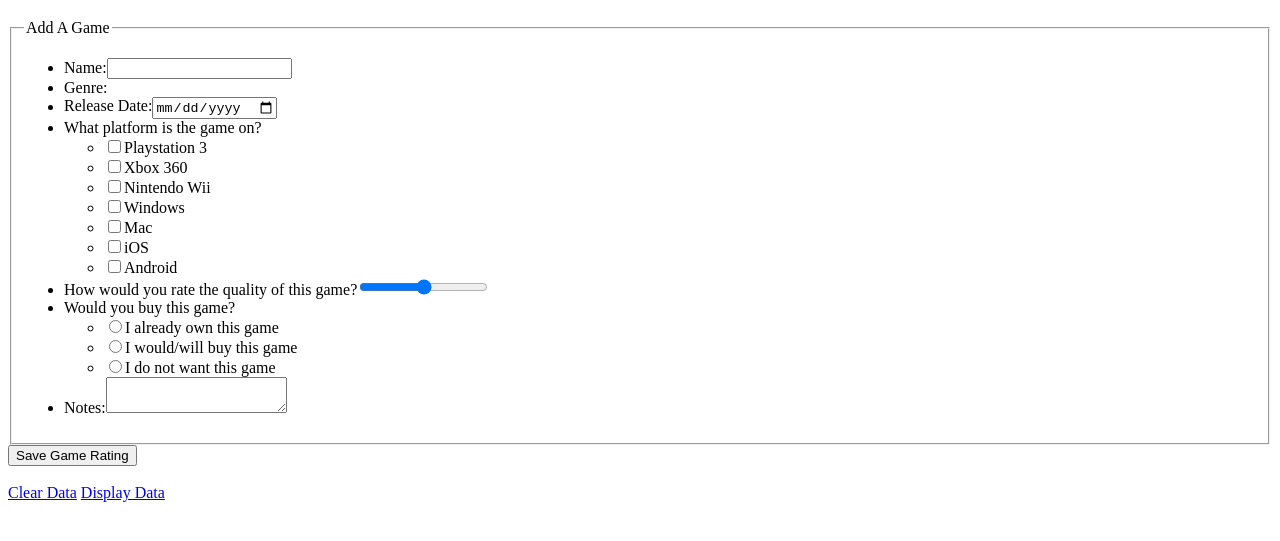
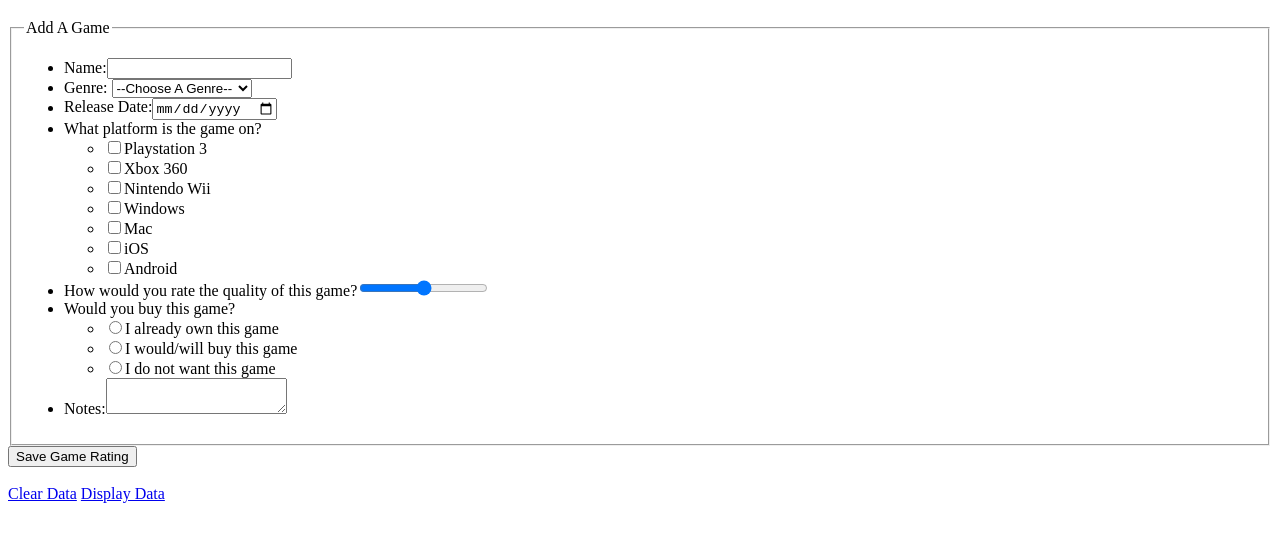
Before and after one commit to jrasnic/VFW-Project, a plain HTML site: page additem.html in a window 1280 px wide. Shown: the part 61-602 px from the top of the page. Drawn offline with Linux system fonts and the light colour scheme.

Commit message:
added makeCats function

```diff
--- a/additem.html
+++ b/additem.html
@@ -25,8 +25,8 @@
 			<legend>Add A Game</legend>
 			<ul>
 				<li><label for="name">Name:</label><input type="text" id="name" /></li>
-				<li id="select"><label for="genre">Genre:</label>
-					<!-- <select id="genre">
+				<li id="select"><label for="genres">Genre:</label>
+					<!-- <select id="genres">
 						<option value="Action-Adventure">Action-Adventure</option>
 						<option value="Fighting">Fighting</option>
 						<option value="FPS">FPS</option>
@@ -71,5 +71,6 @@
 		<a href="#" id="display">Display Data</a>
 	</nav>
 </footer>
+<script src="js/main.js" type="text/javascript"></script>
 </body>
 </html>
--- /dev/null
+++ b/js/main.js
@@ -0,0 +1,42 @@
+// Justin Rasnic
+// VFW 1208
+// Project 2
+
+// Delay JS until DOM is ready (all code must be inside this function)
+window.addEventListener("DOMContentLoaded", function(){
+
+	// get Element shortcut
+	function $(x){
+		var element = document.getElementById(x);
+		return element;
+	};
+
+	// create select element
+	function makeCats(){
+		var formTag = document.getElementsByTagName("form"),
+			selectLi = $("select"),
+			makeSelect = document.createElement("select");
+			makeSelect.setAttribute("id", "genres");
+		for (var i=0, j=genres.length; i<j; i++){
+			var makeOption = document.createElement("option");
+			var optText = genres[i];
+			makeOption.setAttribute("value", optText);
+			makeOption.innerHTML = optText;
+			makeSelect.appendChild(makeOption);
+		};
+		selectLi.appendChild(makeSelect);
+	};
+
+	// variables
+	var genres = ["--Choose A Genre--","Action-Adventure", "Fighting", "FPS", "Platformer", "Puzzle", "RPG", "Simulation", "Sports", "Strategy"];
+	makeCats();
+
+	// set click events
+	/*var displayLink = $("display");
+	displayLink.addEventListener("click", getData);
+	var clearLink = $("clear");
+	clearLink.addEventListener("click", clearData);
+	var save = $("submit");
+	save.addEventListener("click", saveData);*/
+
+});
```
Also changed, not shown: main.js (deleted, +0 -25 lines).
